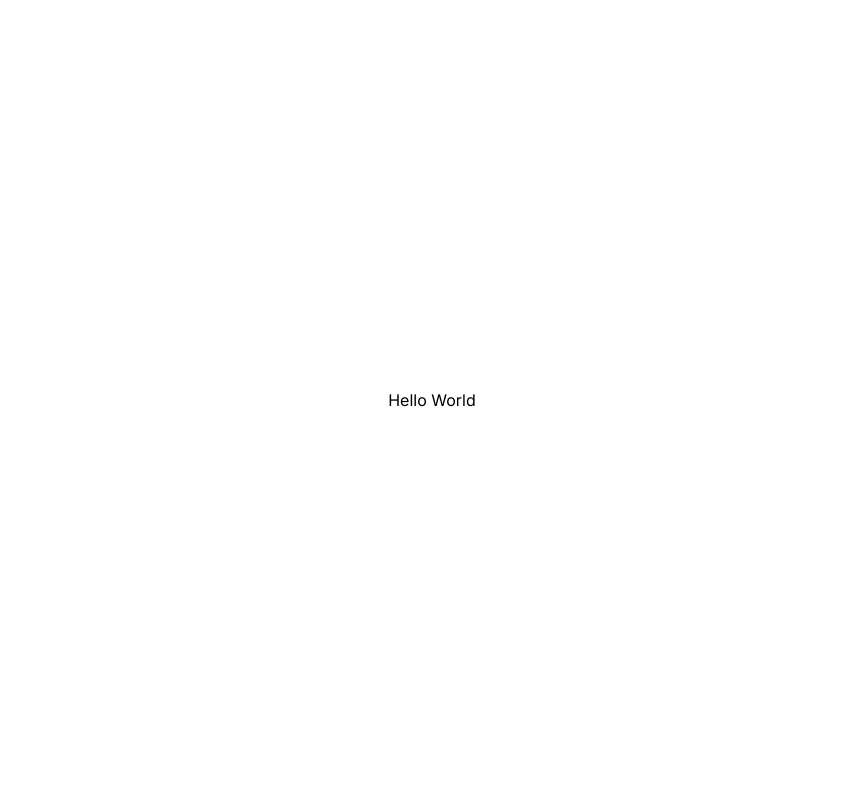
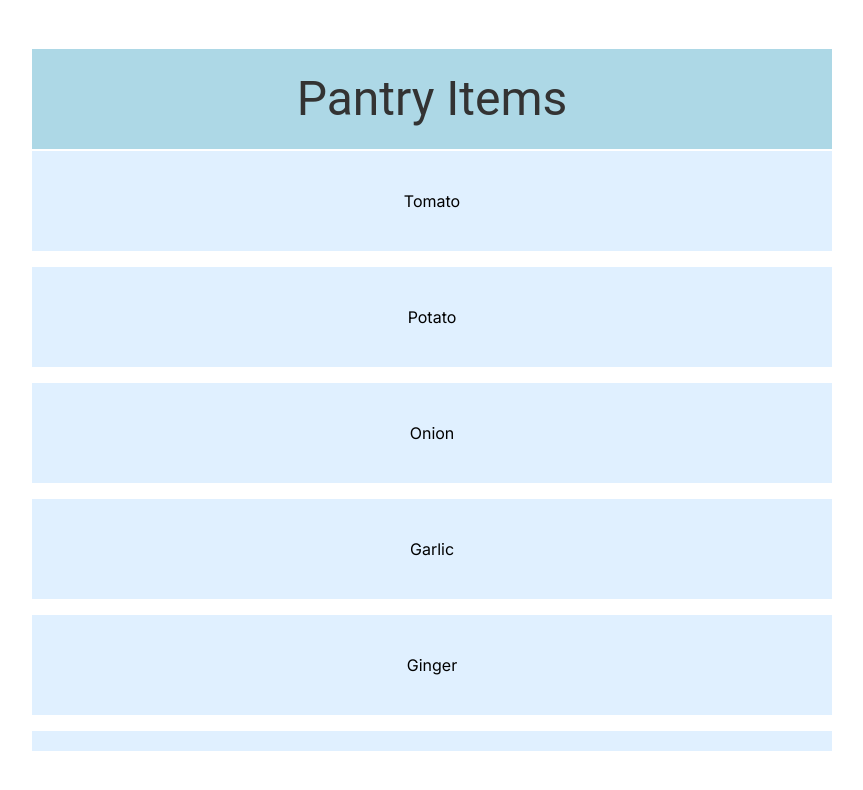
Before and after one commit to basuabhirup/pantry-tracker, a Next.js app: page / in a window 1280 px wide. Shown: the top 790 px of the page, without its empty margins (208-1071 px from the left). Built offline with nearby package versions, Linux system fonts and the light colour scheme.

Commit message:
Implement basic UI of pantry items

```diff
--- a/app/page.tsx
+++ b/app/page.tsx
@@ -1,9 +1,54 @@
-import { Box } from "@mui/material";
+import { Box, Stack, Typography } from "@mui/material";
+
+const items = [
+  "tomato",
+  "potato",
+  "onion",
+  "garlic",
+  "ginger",
+  "carrot",
+  "lettuce",
+];
 
 export default function Home() {
   return (
-    <Box width="100vw" height="100vh" display={"flex"} justifyContent={"center"} alignItems={"center"}>
-      Hello World
+    <Box
+      width="100vw"
+      height="100vh"
+      display={"flex"}
+      justifyContent={"center"}
+      alignItems={"center"}
+    >
+      <Box>
+        <Box
+          width="800px"
+          height="100px"
+          bgcolor="#ADD8E6"
+          display={"flex"}
+          justifyContent={"center"}
+          alignItems={"center"}
+          marginBottom={"2px"}
+        >
+          <Typography variant="h3" color="#333" textAlign="center">
+            Pantry Items
+          </Typography>
+        </Box>
+        <Stack width="800px" height="600px" spacing={2} overflow="auto">
+          {items.map((item) => (
+            <Box
+              key={item}
+              width="100%"
+              minHeight="100px"
+              display="flex"
+              justifyContent="center"
+              alignItems="center"
+              bgcolor="#e0f0ff"
+            >
+              {item.charAt(0).toUpperCase() + item.slice(1)}
+            </Box>
+          ))}
+        </Stack>
+      </Box>
     </Box>
   );
 }
```
